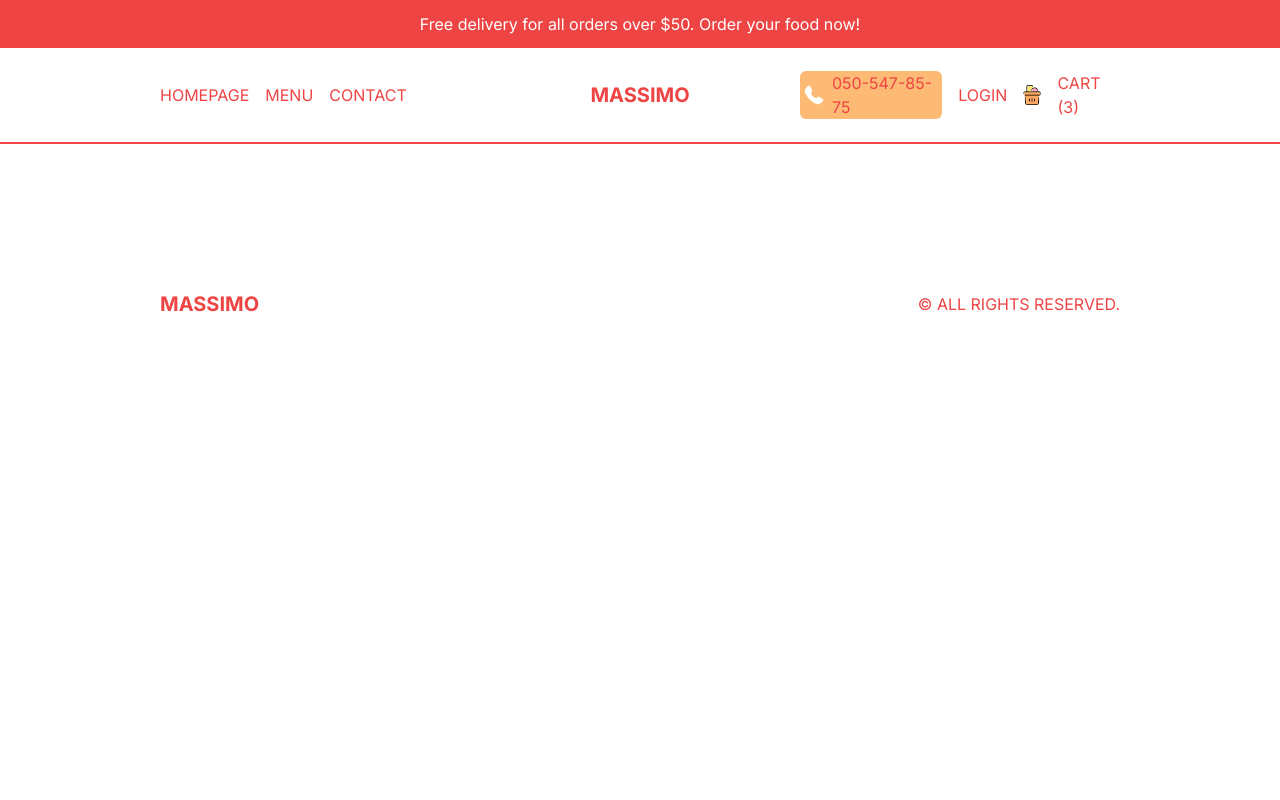
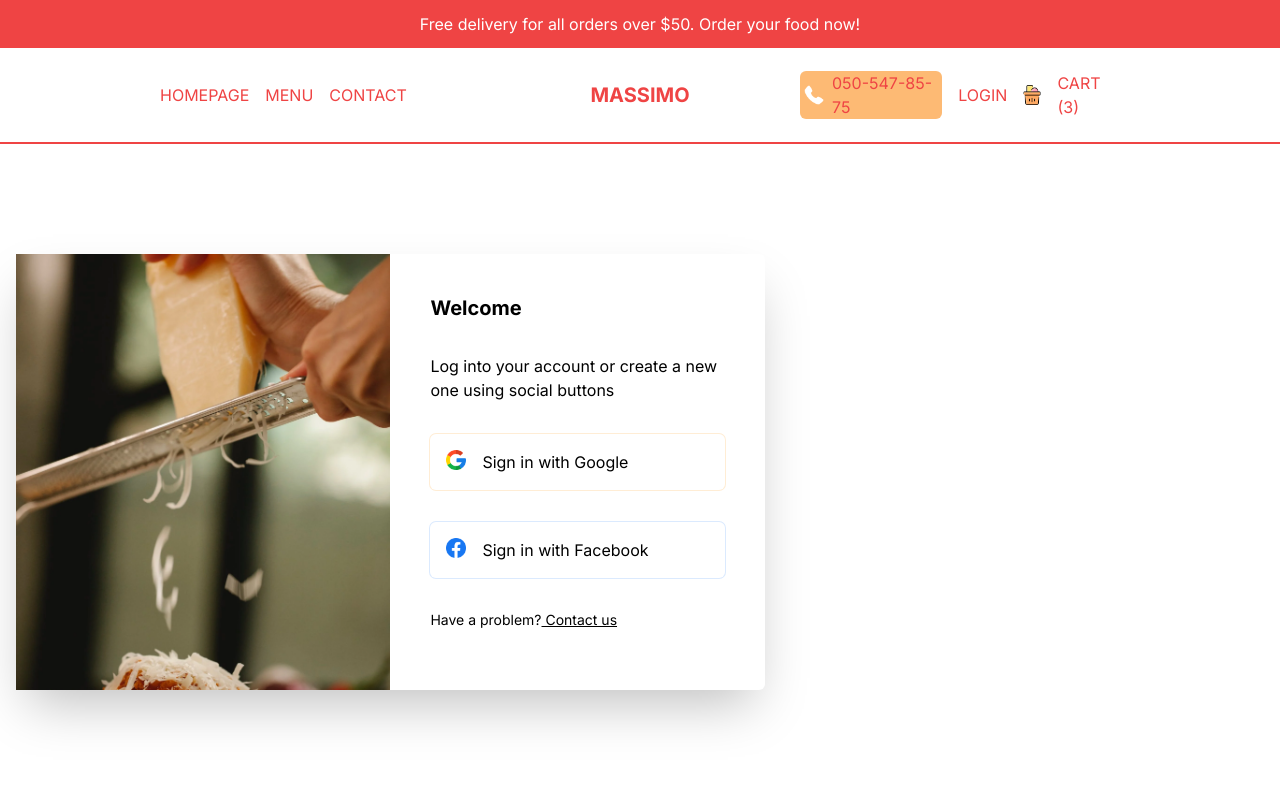
Before and after one commit to KenanRamazanov/RestaurantApp-TypeScript, a Next.js app: page /login in a window 1280 px wide. Shown: the top 800 px of the page. Built offline with nearby package versions, Linux system fonts and the light colour scheme.

Commit message:
Final of LoginPage

```diff
--- a/src/app/login/page.tsx
+++ b/src/app/login/page.tsx
@@ -1,12 +1,44 @@
+import Image from 'next/image'
+import Link from 'next/link'
 import React from 'react'
 
 const LoginPage = () => {
   return (
-    <div>
+    <div className='p-4 h-[calc(100vh-6rem)] md:h-[calc(100vh-9rem)] flex items-center justify-center"'>
       {/* BOX */}
-      <div className=''>
+      <div className='h-full shadow-2xl rounded-md flex flex-col md:flex-row md:h-[70%] md:w-full lg:w-[60%] 2xl:w-1/2'>
      {/* Image Container */}
+     <div className='relative h-1/3 w-full md:h-full md:w-1/2'>
+      <Image src="/loginBg.png" alt='' fill className='object-cover'/>
+     </div>
      {/* Form Container */}
+     <div className='p-10 flex flex-col gap-8  md:w-1/2'>
+      <h1 className='font-bold text-xl'>Welcome</h1>
+      <p>Log into your account or create a new one using social buttons</p>
+      <button className="flex gap-4 p-4 ring-1 ring-orange-100 rounded-md">
+            <Image
+              src="/google.png"
+              alt=""
+              width={20}
+              height={20}
+              className="object-contain"
+            />
+            <span>Sign in with Google</span>
+          </button>
+          <button className="flex gap-4 p-4 ring-1 ring-blue-100 rounded-md">
+            <Image
+              src="/facebook.png"
+              alt=""
+              width={20}
+              height={20}
+              className="object-contain"
+            />
+            <span>Sign in with Facebook</span>
+          </button>
+          <p className="text-sm">
+            Have a problem?<Link className="underline" href="/"> Contact us</Link>
+          </p>
+     </div>
 
       </div>
     </div>
```
